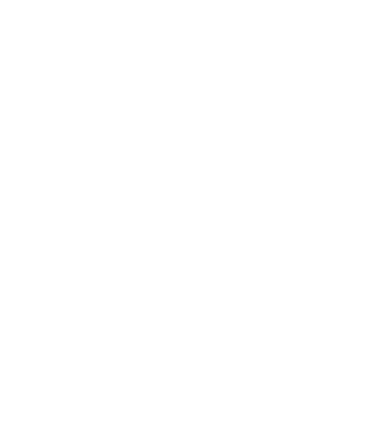
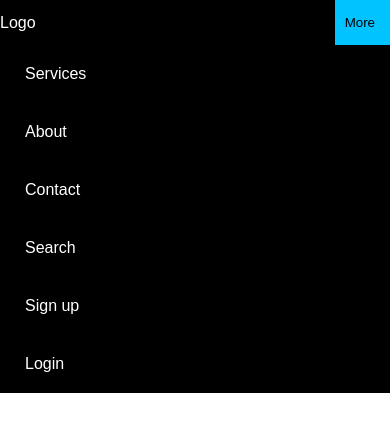
Before and after one commit to Miike0/Responsive-Menu-Horizontal, a plain HTML site: page index.html in a window 390 px wide. Drawn offline with Linux system fonts and the light colour scheme.

Commit message:
Design without icons or logos

```diff
--- a/index.css
+++ b/index.css
@@ -0,0 +1,81 @@
+body {
+    font-family: Arial, Helvetica, sans-serif;
+    margin: 0;
+    padding: 0;
+}
+nav {
+    background-color: black;
+    color: white;
+    width: 100%;
+}
+nav .mobile {
+    display: none;
+}
+nav .mobile .header{
+    display: flex;
+    justify-content: space-between;
+    align-items: center;
+}
+nav .mobile .header .more button {
+    border: none;
+    background-color: #00c3ff;
+    padding: 15px;
+    cursor: pointer;
+    padding-left: 10px;
+}
+nav .logo {
+    min-width: 250px;
+}
+nav a {
+    color: white;
+    text-decoration: none;
+    display: block;
+    padding: 20px 25px;
+}
+nav a:hover {
+    color: black;
+    background-color: #00c3ff;
+}
+nav .desktop {
+    display: flex;
+    justify-content: space-between;
+    align-items: center;
+    pad: 0 20px;
+}
+nav .desktop .primary,
+nav .desktop .secondary {
+    display: flex;
+}
+nav .desktop .secondary.mini {
+    display: none;
+}
+@media screen  and (max-width: 853px){
+    nav .logo {
+        min-width: 100px;
+
+    }
+    nav .secondary.full {
+        display: none;
+    }
+    nav .secondary.mini {
+        display: block !important;
+    }
+    nav .secondary.mini .submenu {
+        background-color: black;
+        position: absolute;
+        display: none;
+        width: 120px;
+        right: 0;
+    }
+    nav .secondary.mini:hover .submenu {
+        display: block;
+    }
+}
+@media screen and (max-width: 500px) {
+    nav .desktop {
+        display: none;
+    }
+    nav .mobile {
+        display: block;
+    }
+}
--- a/index.html
+++ b/index.html
@@ -4,9 +4,49 @@
     <meta charset="UTF-8">
     <meta http-equiv="X-UA-Compatible" content="IE=edge">
     <meta name="viewport" content="width=device-width, initial-scale=1.0">
+    <link rel="stylesheet" href="index.css">
     <title>Menu Horizontal Responsivo</title>
 </head>
 <body>
+    <nav>
+        <div class="mobile">
+            <div class="header">
+                <div class="logo">Logo</div>
+                <div class="more"><button>More</button></div>
+            </div>
+            <div class="links">
+                <a href="#">Services</a>
+                <a href="#">About</a>
+                <a href="#">Contact</a>
+                <a href="#">Search</a>
+                <a href="#">Sign up</a>
+                <a href="#">Login</a>
+            </div>
+        </div>
 
+        <div class="desktop">
+            <div class="logo">Logo</div>
+
+            <div class="primary">
+                <a href="">Services</a>
+                <a href="">About</a>
+                <a href="">Contact</a>
+            </div>
+            <div class="secondary full">
+                <a href="#">Search</a>
+                <a href="#">Sign up</a>
+                <a href="#">Login</a>
+            </div>
+
+            <div class="secondary mini">
+                <a href="#" class="more">More</a>
+                <div class="submenu">
+                    <a href="#">Search</a>
+                    <a href="#">Sign up</a>
+                    <a href="#">Login</a>
+                </div>
+            </div>
+        </div>
+    </nav>
 </body>
 </html>
```
